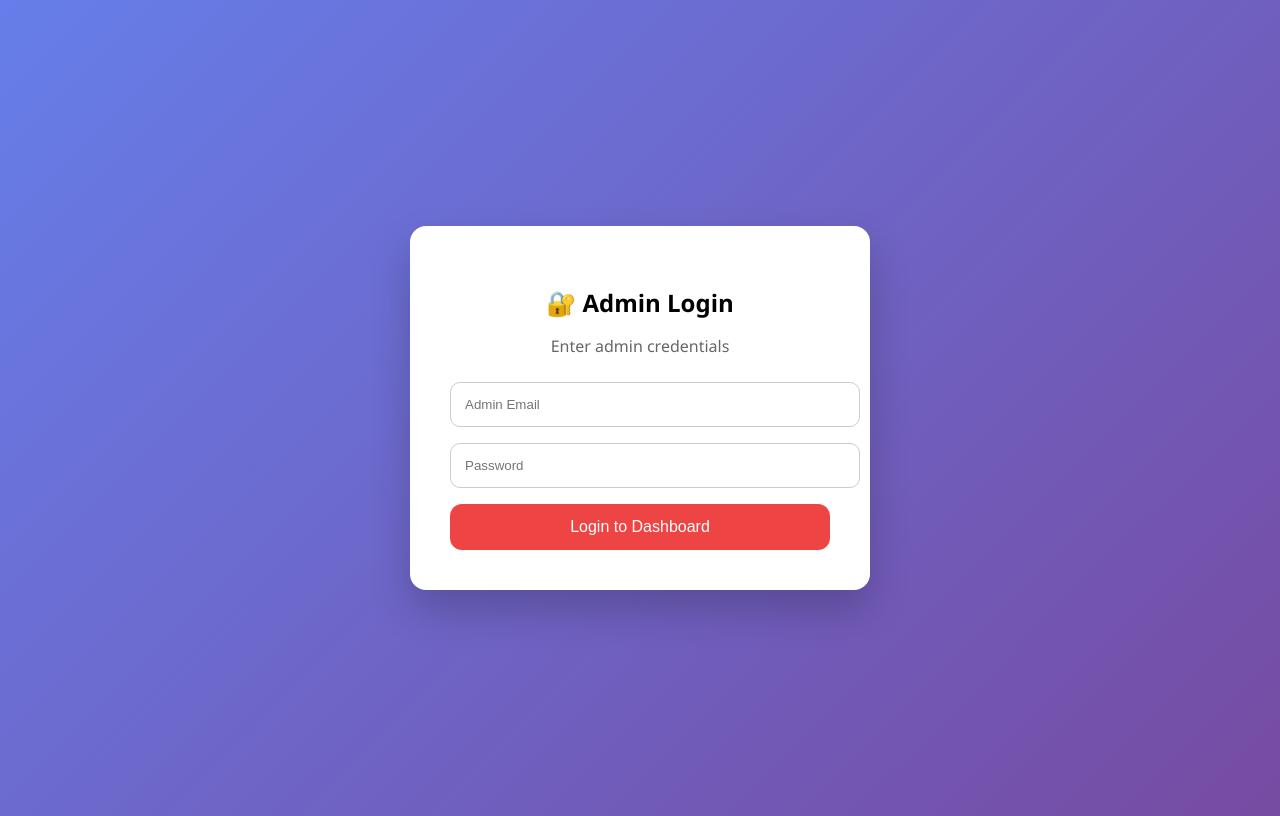
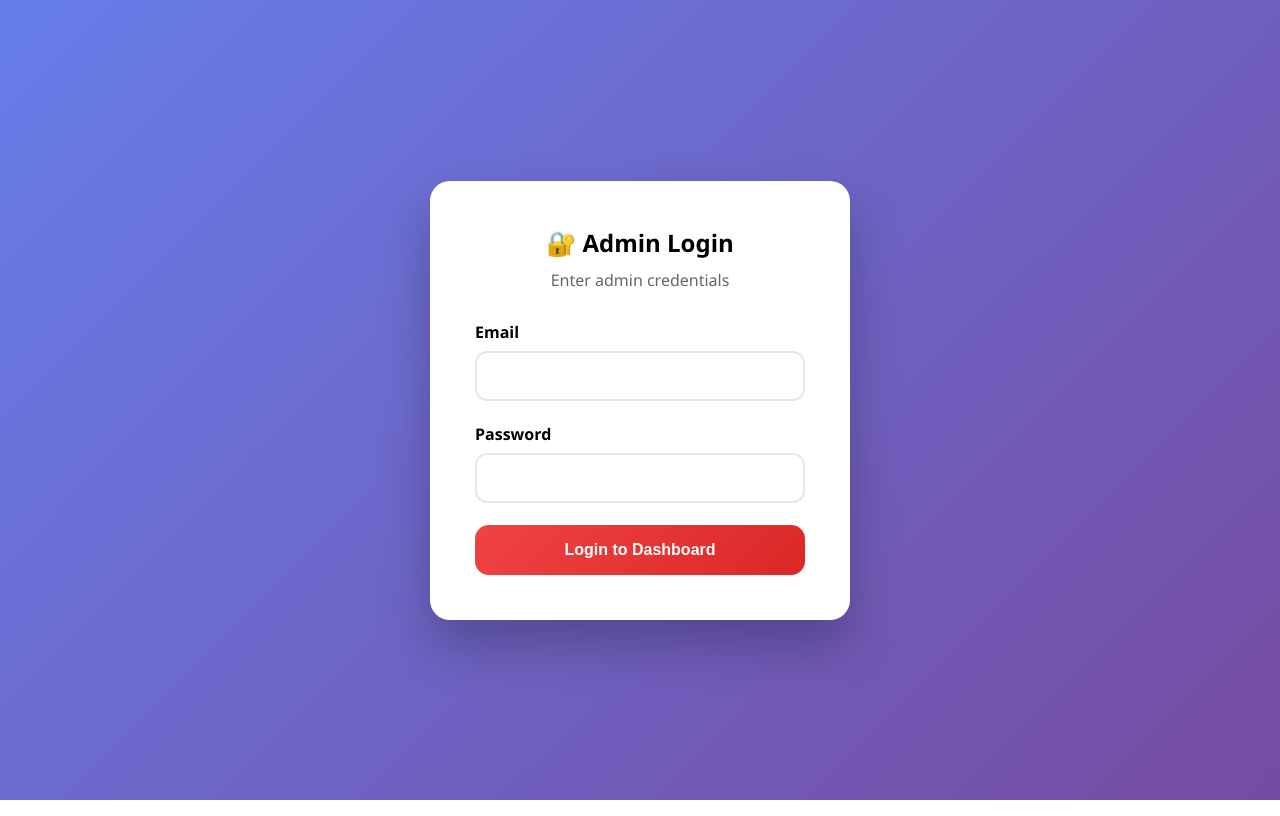
Before and after one commit to Varshanila/aws-project-ai-driven-personalized-marketing-platform, a Flask app: page /admin_login in a window 1280 px wide. Run offline with Flask 3, Linux system fonts and the light colour scheme.

Commit message:
Update admin_login.html

```diff
--- a/templates/admin_login.html
+++ b/templates/admin_login.html
@@ -3,52 +3,93 @@
 <head>
     <meta charset="UTF-8">
     <title>Admin Login</title>
+    <meta name="viewport" content="width=device-width, initial-scale=1.0">
+
     <style>
-body{
-    font-family:'Segoe UI',sans-serif;
-    background:linear-gradient(135deg,#667eea,#764ba2);
-    height:100vh;
-    display:flex;
-    justify-content:center;
-    align-items:center;
+        * { margin:0; padding:0; box-sizing:border-box; }
+
+        body {
+            font-family: 'Segoe UI', Tahoma, sans-serif;
+            background: linear-gradient(135deg, #667eea, #764ba2);
+            height: 100vh;
+            display: flex;
+            align-items: center;
+            justify-content: center;
         }
-.box{
-    background:white;
-    padding:40px;
-    border-radius:16px;
-    width:380px;
-    box-shadow:0 20px 40px rgba(0,0,0,.2);
+
+        .card {
+            background: white;
+            padding: 45px;
+            border-radius: 20px;
+            width: 100%;
+            max-width: 420px;
+            box-shadow: 0 25px 50px rgba(0,0,0,0.25);
         }
-h2{text-align:center;margin-bottom:10px}
-p{text-align:center;color:#666;margin-bottom:25px}
-input{
-    width:100%;
-    padding:14px;
-    margin-bottom:16px;
-    border-radius:10px;
-    border:1px solid #ccc;
+
+        h2 {
+            text-align: center;
+            margin-bottom: 10px;
         }
-button{
-    width:100%;
-    padding:14px;
-    background:#ef4444;
-    border:none;
-    color:white;
-    font-size:16px;
-    border-radius:12px;
-    cursor:pointer;
+
+        p {
+            text-align: center;
+            color: #666;
+            margin-bottom: 30px;
+        }
+
+        label {
+            display: block;
+            margin-bottom: 8px;
+            font-weight: 600;
+        }
+
+        input {
+            width: 100%;
+            padding: 14px;
+            margin-bottom: 22px;
+            border-radius: 12px;
+            border: 2px solid #e5e7eb;
+            font-size: 16px;
+        }
+
+        input:focus {
+            outline: none;
+            border-color: #ef4444;
+        }
+
+        button {
+            width: 100%;
+            padding: 16px;
+            background: linear-gradient(135deg, #ef4444, #dc2626);
+            color: white;
+            border: none;
+            border-radius: 14px;
+            font-size: 16px;
+            font-weight: 600;
+            cursor: pointer;
+        }
+
+        button:hover {
+            transform: translateY(-2px);
+            box-shadow: 0 12px 25px rgba(239,68,68,0.4);
         }
     </style>
 </head>
+
 <body>
 
-<div class="box">
+<div class="card">
     <h2>🔐 Admin Login</h2>
     <p>Enter admin credentials</p>
 
-    <form method="POST" action="/api/admin-login-submit">
-        <input type="email" name="adminEmail" placeholder="Admin Email" required>
-        <input type="password" name="adminPassword" placeholder="Password" required>
+    <!-- IMPORTANT: NO JS, NO onclick -->
+    <form action="/api/admin-login-submit" method="POST">
+        <label>Email</label>
+        <input type="email" name="adminEmail" required>
+
+        <label>Password</label>
+        <input type="password" name="adminPassword" required>
+
         <button type="submit">Login to Dashboard</button>
     </form>
 </div>
```
Lines whose indentation alone changed are shown as unchanged.
